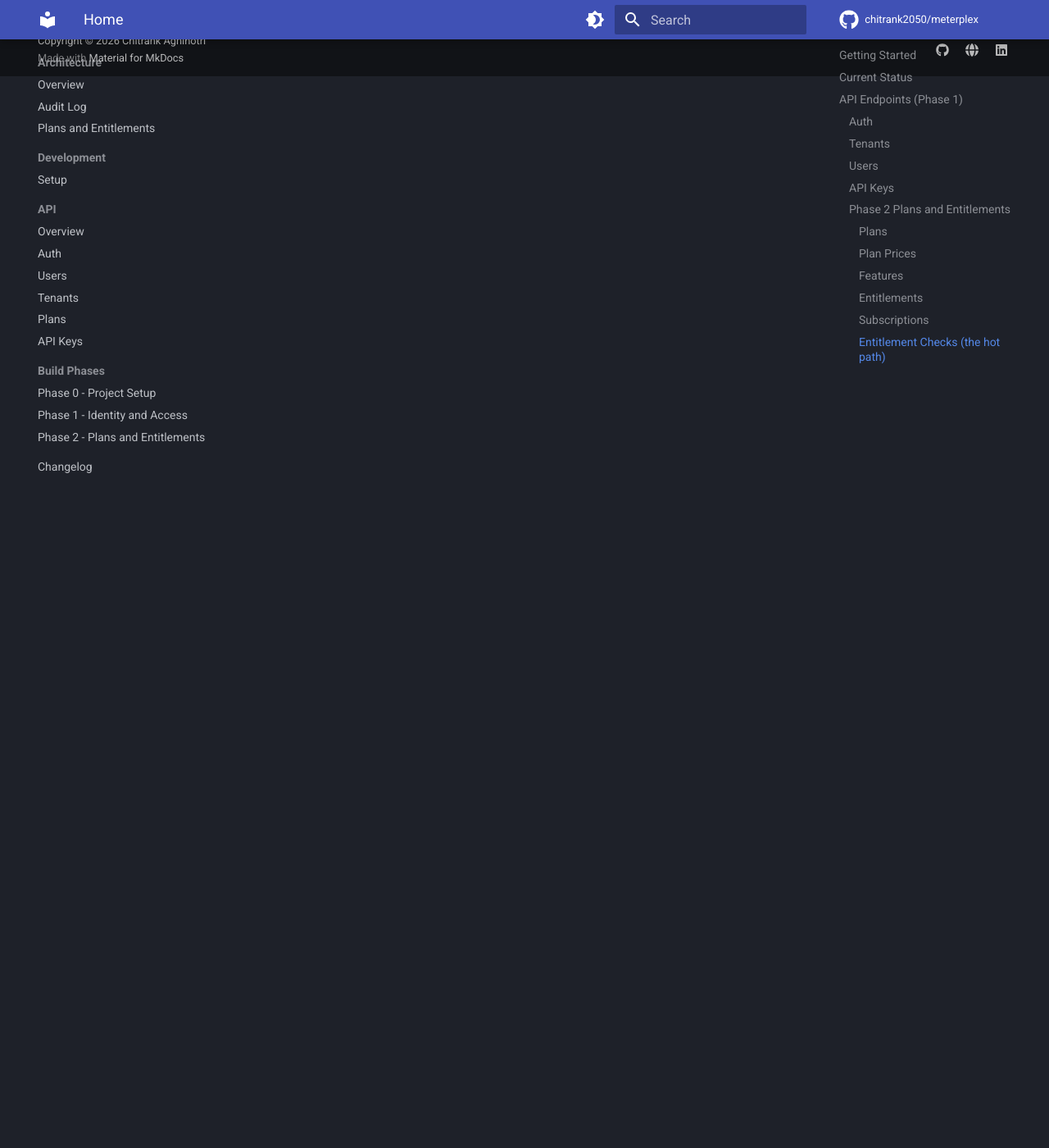
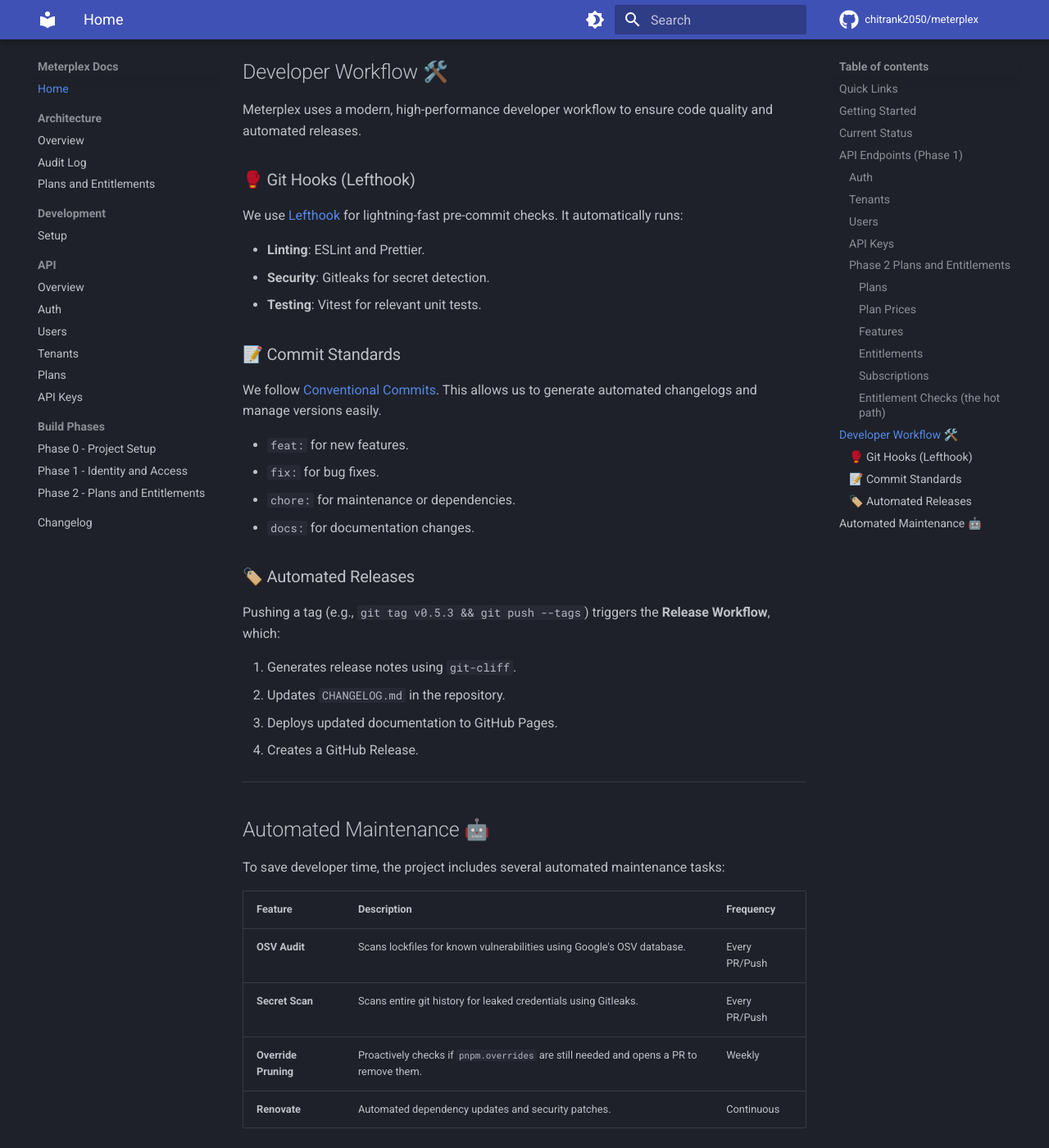
Before and after one commit to chitrank2050/meterplex, an MkDocs documentation site: the page built from docs/index.md, in a window 1280 px wide and 1400 px high, scrolled down 5005 px. Shown: the whole window at 82% size. Built offline with MkDocs 1.6.1 and Material for MkDocs 9.7.7, drawn with Linux system fonts in a browser that asks for light colours; comment, search, counter and statistics services are not loaded.

Commit message:
docs: add developer workflow and automated maintenance sections to documentation

```diff
--- a/docs/index.md
+++ b/docs/index.md
@@ -148,3 +148,48 @@ App runs at `http://localhost:3000`. API docs at `http://localhost:3000/api/docs
 | :--- | :--- | :--- |
 | GET | `/api/v1/entitlements/:featureKey/check` | Check if tenant can use feature |
 | POST | `/api/v1/entitlements/:featureKey/consume` | Consume units of feature |
+
+---
+
+## Developer Workflow 🛠️
+
+Meterplex uses a modern, high-performance developer workflow to ensure code quality and automated releases.
+
+### 🥊 Git Hooks (Lefthook)
+
+We use [Lefthook](https://github.com/evilmartians/lefthook) for lightning-fast pre-commit checks. It automatically runs:
+
+- **Linting**: ESLint and Prettier.
+- **Security**: Gitleaks for secret detection.
+- **Testing**: Vitest for relevant unit tests.
+
+### 📝 Commit Standards
+
+We follow [Conventional Commits](https://www.conventionalcommits.org/). This allows us to generate automated changelogs and manage versions easily.
+
+- `feat:` for new features.
+- `fix:` for bug fixes.
+- `chore:` for maintenance or dependencies.
+- `docs:` for documentation changes.
+
+### 🏷️ Automated Releases
+
+Pushing a tag (e.g., `git tag v0.5.3 && git push --tags`) triggers the **Release Workflow**, which:
+
+1. Generates release notes using `git-cliff`.
+2. Updates `CHANGELOG.md` in the repository.
+3. Deploys updated documentation to GitHub Pages.
+4. Creates a GitHub Release.
+
+---
+
+## Automated Maintenance 🤖
+
+To save developer time, the project includes several automated maintenance tasks:
+
+| Feature | Description | Frequency |
+| :--- | :--- | :--- |
+| **OSV Audit** | Scans lockfiles for known vulnerabilities using Google's OSV database. | Every PR/Push |
+| **Secret Scan** | Scans entire git history for leaked credentials using Gitleaks. | Every PR/Push |
+| **Override Pruning** | Proactively checks if `pnpm.overrides` are still needed and opens a PR to remove them. | Weekly |
+| **Renovate** | Automated dependency updates and security patches. | Continuous |
```
Also changed, not shown: README.md (+11 -4 lines), 1 other file.
